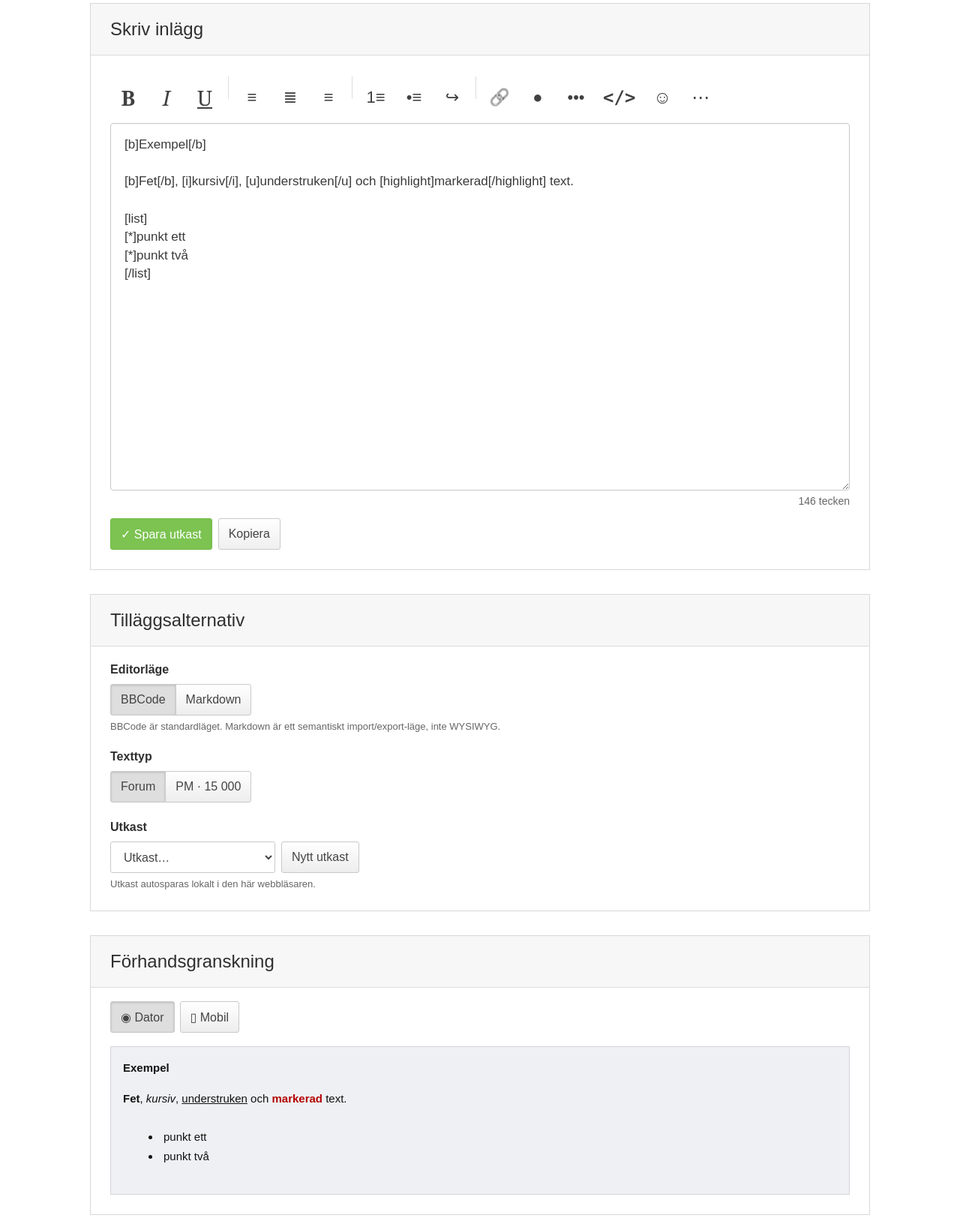
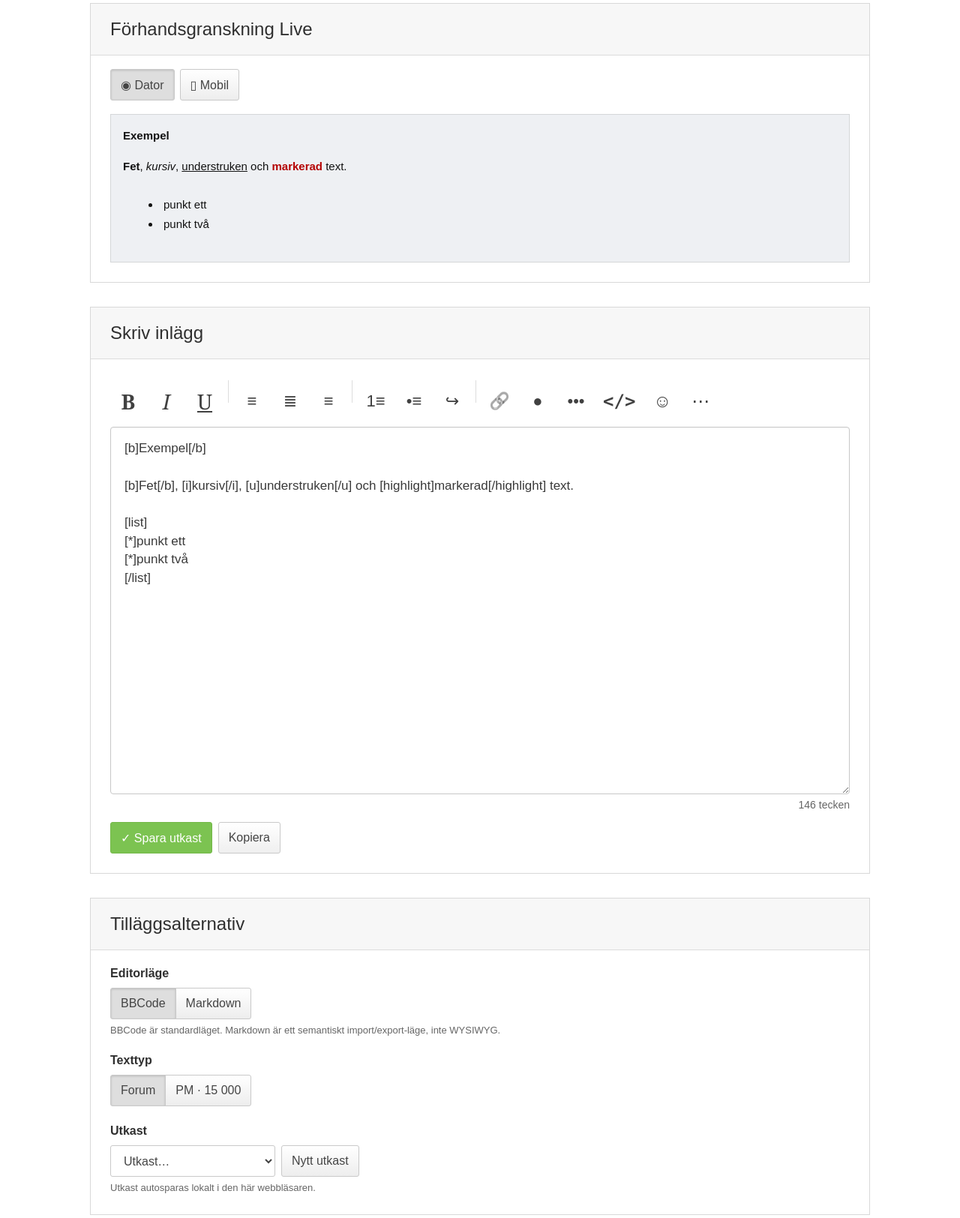
Before and after one commit to GeGGe01/flashback-markdown, a website with bundled scripts: page web/index.html in a window 1280 px wide. Shown: the part 73-1697 px from the top of the page at 75% size. Built offline with nearby package versions, Linux system fonts and the light colour scheme.

Commit message:
move live preview above editor

```diff
--- a/web/index.html
+++ b/web/index.html
@@ -13,6 +13,17 @@
     <nav class="breadcrumbs" aria-label="Brödsmulor">
       <a href="#">Om Flashbackaren</a><span>/</span><a href="#">Verktyg</a><span>/</span><a href="#">Editor</a>
     </nav>
+
+    <section class="fb-box preview-panel live-preview-panel">
+      <header class="fb-box-title">Förhandsgranskning <span class="live-preview-label">Live</span></header>
+      <div class="preview-controls">
+        <button id="preview-desktop" class="active">◉ Dator</button>
+        <button id="preview-mobile">▯ Mobil</button>
+      </div>
+      <div class="preview-stage desktop" id="preview-stage">
+        <article id="preview" class="flashback-post"></article>
+      </div>
+    </section>
 
     <section class="fb-box editor-panel">
       <header class="fb-box-title">Skriv inlägg</header>
@@ -104,17 +115,6 @@
       </div>
     </section>
 
-    <section class="fb-box preview-panel">
-      <header class="fb-box-title">Förhandsgranskning</header>
-      <div class="preview-controls">
-        <button id="preview-desktop" class="active">◉ Dator</button>
-        <button id="preview-mobile">▯ Mobil</button>
-      </div>
-      <div class="preview-stage desktop" id="preview-stage">
-        <article id="preview" class="flashback-post"></article>
-      </div>
-    </section>
-
     <section class="fb-box warnings-panel">
       <header class="fb-box-title compact-title">Warnings <span id="warning-count">0</span></header>
       <ul id="warnings"></ul>
```
